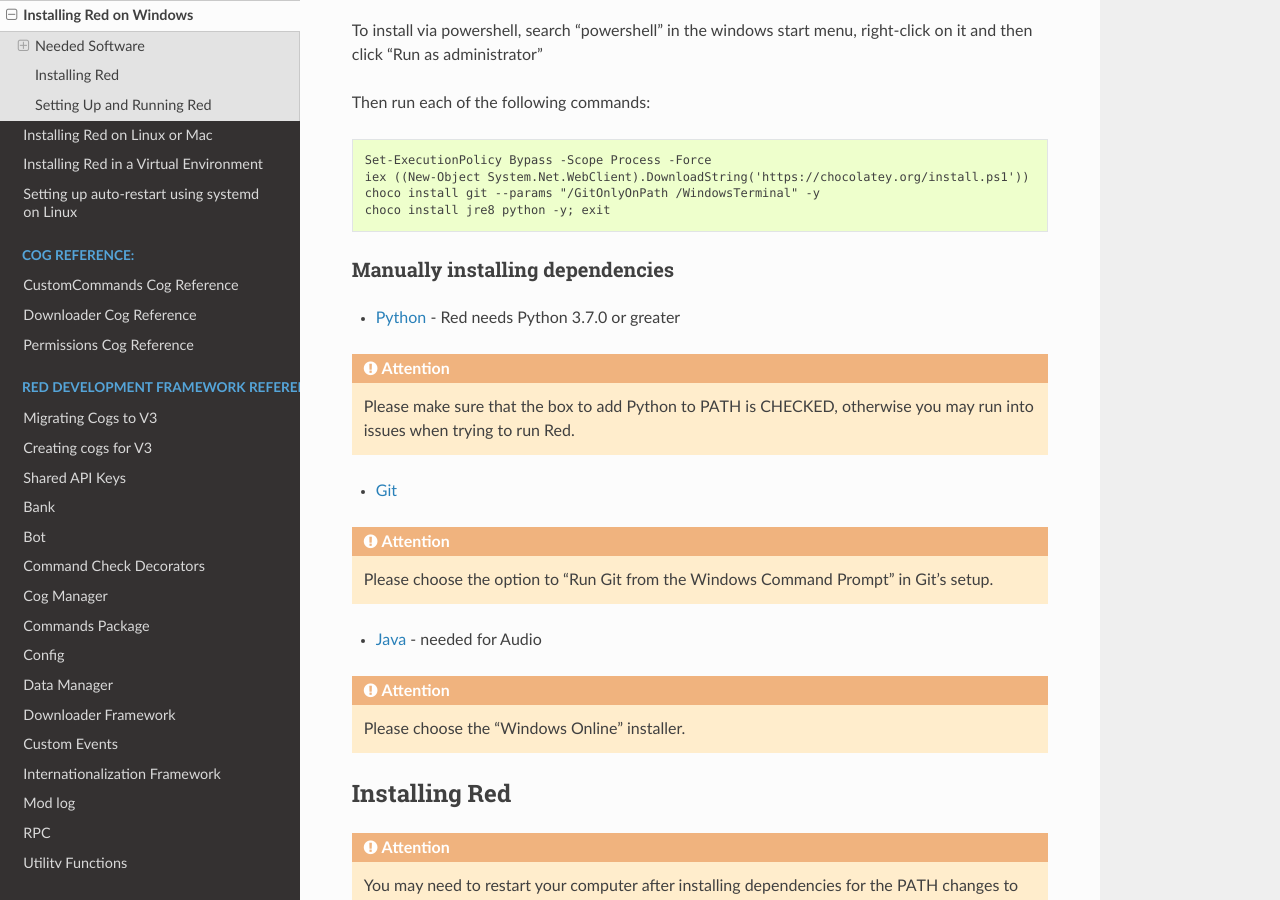
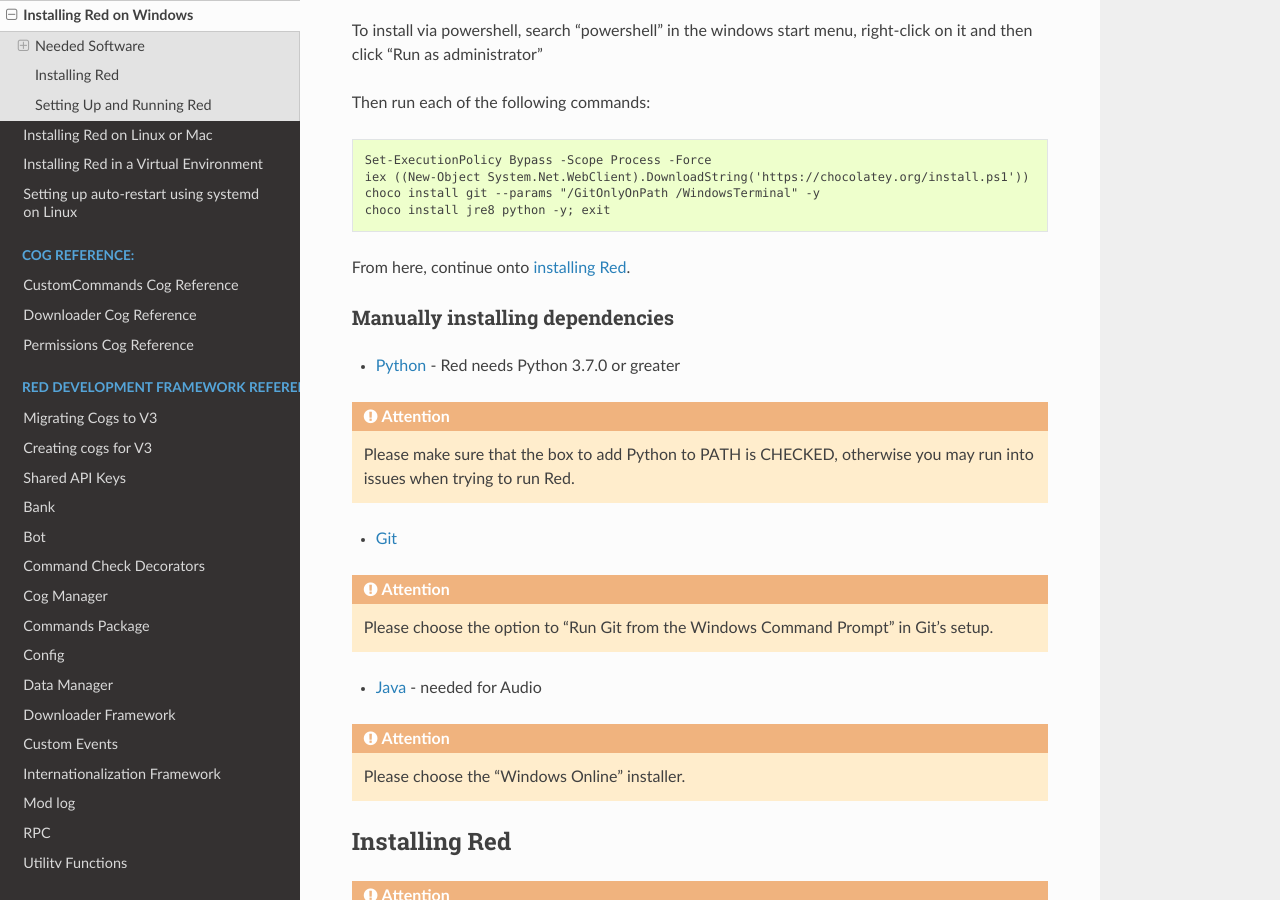
Before and after one commit to Renirous/Red-DiscordBot, a Sphinx documentation site: the page built from docs/install_windows.rst, in a window 1280 px wide and 900 px high, scrolled down 367 px. Built offline with Sphinx 7.4.7 and the Read the Docs theme 2.0.0, drawn with Linux system fonts in a browser that asks for light colours; the version number is read from the project's files by our own code.

Commit message:
[Docs] Link directly to installing Red from installing requirements using chocolatey section (#2995)
* docs: link directly to installing Red from installing using chocolatey

* chore(changelog): add towncrier entry

```diff
--- /dev/null
+++ b/changelog.d/2995.docs.rst
@@ -0,0 +1 @@
+Add direct link to "Installing Red" section in "Installing using powershell and chocolatey"
--- a/docs/install_windows.rst
+++ b/docs/install_windows.rst
@@ -29,6 +29,7 @@
     choco install git --params "/GitOnlyOnPath /WindowsTerminal" -y
     choco install jre8 python -y; exit
 
+From here, continue onto `installing Red <installing-red-windows>`.
 
 ********************************
 Manually installing dependencies
```
